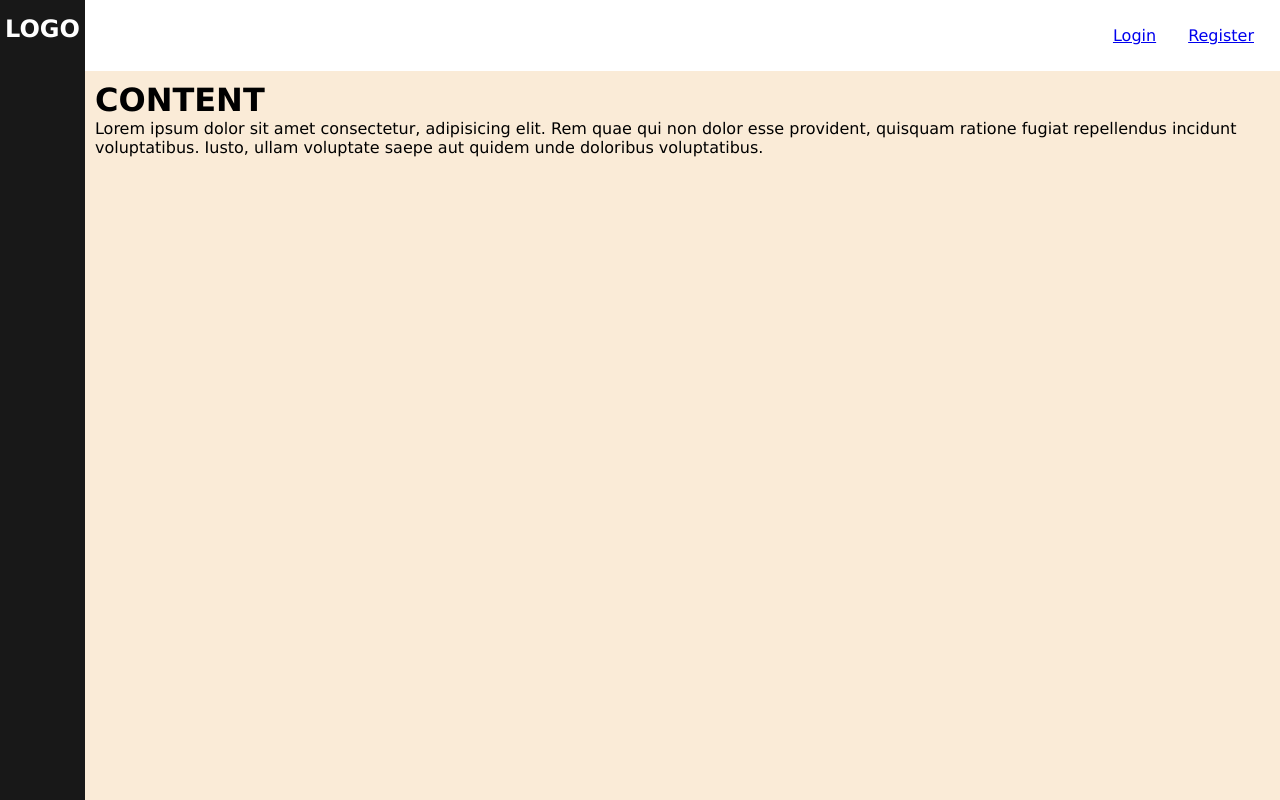
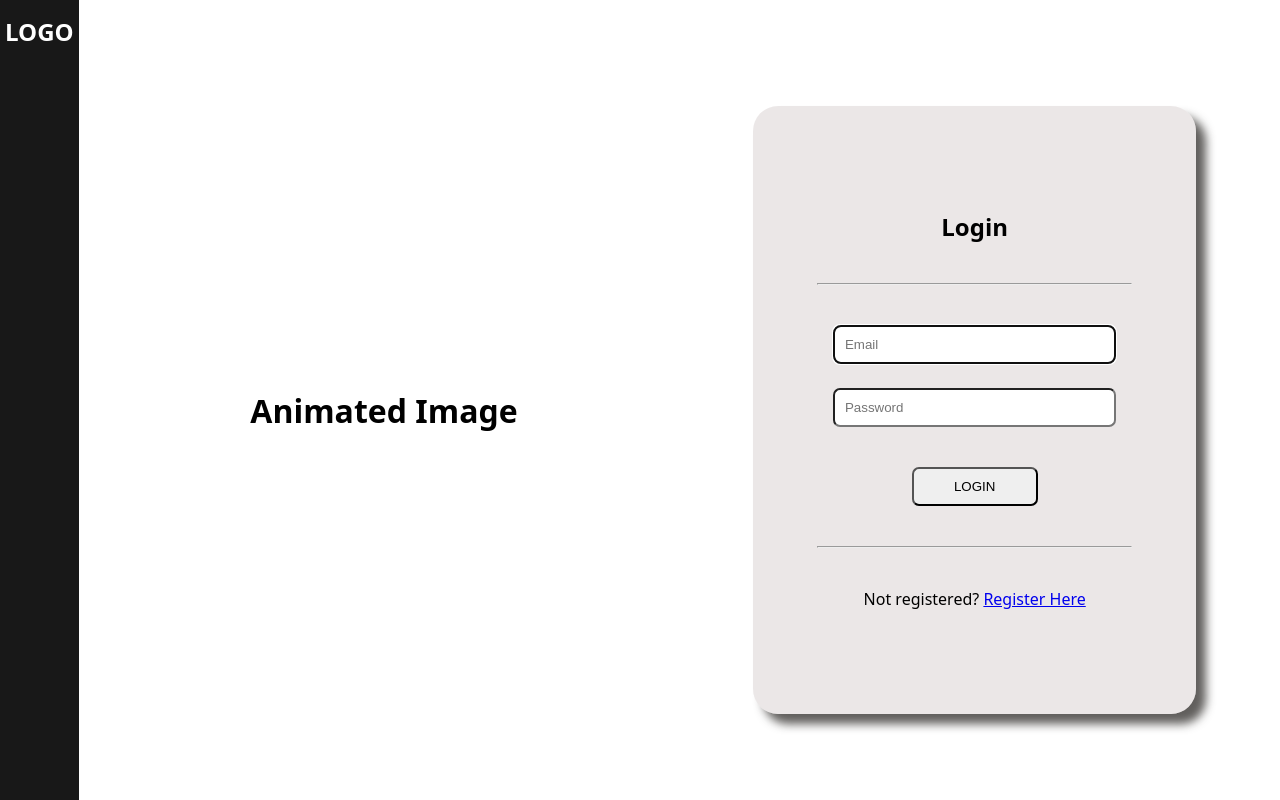
Before and after one commit to atharkn7/personal_budget, a Flask app: page / in a window 1280 px wide. Run offline with Flask 3, Linux system fonts and the light colour scheme.

Commit message:
login & register layout designed

```diff
--- a/app.py
+++ b/app.py
@@ -1,8 +1,24 @@
-from flask import Flask, render_template
+from flask import Flask, render_template, request, redirect
+from flask_session import Session
+
+#Configuring session
 
 
 app = Flask(__name__)
 
-@app.route("/")
+# Home Directory asking to Login
+@app.route("/", methods=["GET", "POST"])
 def index():
-    return render_template("index.html")
+    if request.method == "GET":
+        return render_template("login.html")
+    else:
+        return render_template("login.html")
+
+# Registering new user
+@app.route("/register", methods=["GET", "POST"])
+def register():
+    if request.method == "GET":
+        return render_template("register.html")
+
+    else:
+        return redirect("/")
--- a/static/styles.css
+++ b/static/styles.css
@@ -10,7 +10,7 @@ body {
     grid-template-areas:
         "aside nav"
         "aside main";
-    font-family: Verdana, Geneva, Tahoma, sans-serif;
+    font-family: system-ui, -apple-system, BlinkMacSystemFont, 'Segoe UI', Roboto, Oxygen, Ubuntu, Cantarell, 'Open Sans', 'Helvetica Neue', sans-serif;
     min-height: 100vh;
 }
 
@@ -41,12 +41,69 @@ aside {
     display: flex;
     justify-content: center;
     padding: 15px 5px;
+}
+
+aside a {
     color: white;
+    text-decoration: none;
 }
 
 /* Main */
 main {
     grid-area: main;
-    background-color: antiquewhite;
     padding: 10px;
+    display: flex;
 }
+
+.main-content {
+    flex: 1;
+    display: flex;
+    justify-content: center;
+    align-items: center;
+}
+
+.main-form {
+    display: flex;
+    flex-direction: column;
+    justify-content: center;
+    width: 75%;
+    min-height: 80%;
+    background-color: rgba(207, 198, 198, 0.424);
+    border-radius: 25px;
+    box-shadow: 10px 10px 10px rgba(81, 79, 77, 0.908);
+    padding: 4rem;
+    gap: 1.5rem;
+}
+
+.main-form h2,
+p {
+    text-align: center;
+}
+
+.main-form input,
+button {
+    padding: 10px 0;
+    border-radius: 7px;
+    width: 90%;
+    align-self: center;
+}
+
+.main-form button {
+    width: 40%;
+    margin-top: 1rem;
+}
+
+.main-form input {
+    padding-left: 10px;
+}
+
+.main-form hr {
+    margin: 1rem 0;
+}
+
+.registration-name {
+    display: flex;
+    gap: 10px;
+    width: 90%;
+    align-self: center;
+}
--- a/templates/index.html
+++ b/templates/index.html
@@ -4,9 +4,10 @@
 
 {% block body %}
 <main>
-    <h1>CONTENT</h1>
-    <p>Lorem ipsum dolor sit amet consectetur, adipisicing elit. Rem quae qui non dolor esse provident, quisquam ratione
-        fugiat repellendus incidunt voluptatibus. Iusto, ullam voluptate saepe aut quidem unde doloribus voluptatibus.
-    </p>
+    <div class="main-content">
+        <h1>Animated Image</h1>
+    </div>
+    {% block login %}
+    {% endblock %}
 </main>
 {% endblock %}
--- a/templates/layout.html
+++ b/templates/layout.html
@@ -11,17 +11,13 @@
 
 <body>
     <nav>
-        <div class="nav-content">
-            <div class="nav-item">
-                <a href="#"> Login </a>
-            </div>
-            <div class="nav-item">
-                <a href="#"> Register </a>
-            </div>
-        </div>
+        {% block nav %}
+        {% endblock %}
     </nav>
     <aside>
-        <h2>LOGO</h2>
+        <a href="/">
+            <h2>LOGO</h2>
+        </a>
     </aside>
     {% block body %} {% endblock %}
 </body>
--- /dev/null
+++ b/templates/login.html
@@ -0,0 +1,17 @@
+{% extends "index.html" %}
+
+{% block title %} Login {% endblock %}
+
+{% block login %}
+<div class="main-content">
+    <form action="/home" method="post" class="main-form">
+        <h2>Login</h2>
+        <hr>
+        <input autocomplete="off" autofocus name="email" placeholder="Email" type="email" required>
+        <input type="password" name="password" placeholder="Password" required>
+        <button type="submit"> LOGIN </button>
+        <hr>
+        <p>Not registered? <a href="/register">Register Here</a></p>
+    </form>
+</div>
+{% endblock %}
```
Also changed, not shown: templates/home.html (added, +24 -0 lines), templates/register.html (added, +20 -0 lines).
